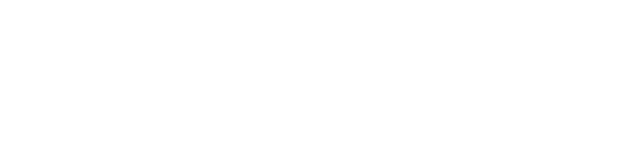
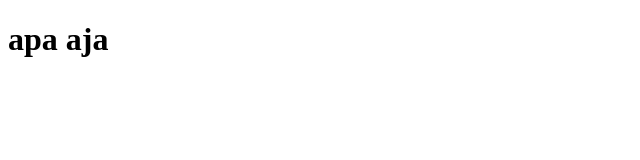
Before and after one commit to SerlyMellina/latihan-widhi, a plain HTML site: page Index.html in a window 1280 px wide. Shown: the whole page, without its empty margins (0-640 px from the left). Drawn offline with Linux system fonts and the light colour scheme.

Commit message:
terserah

```diff
--- a/Index.html
+++ b/Index.html
@@ -6,6 +6,6 @@
     <title>Document</title>
 </head>
 <body>
-
+    <h1>apa aja</h1>
 </body>
 </html>
```
